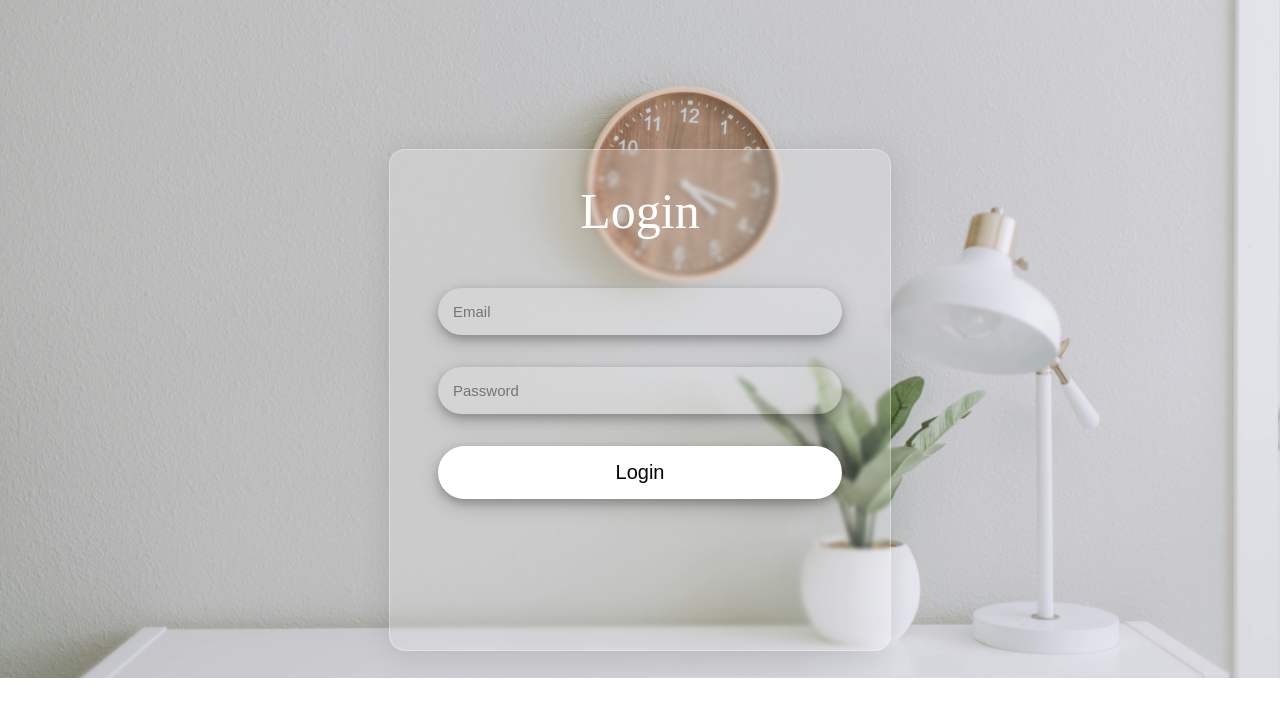
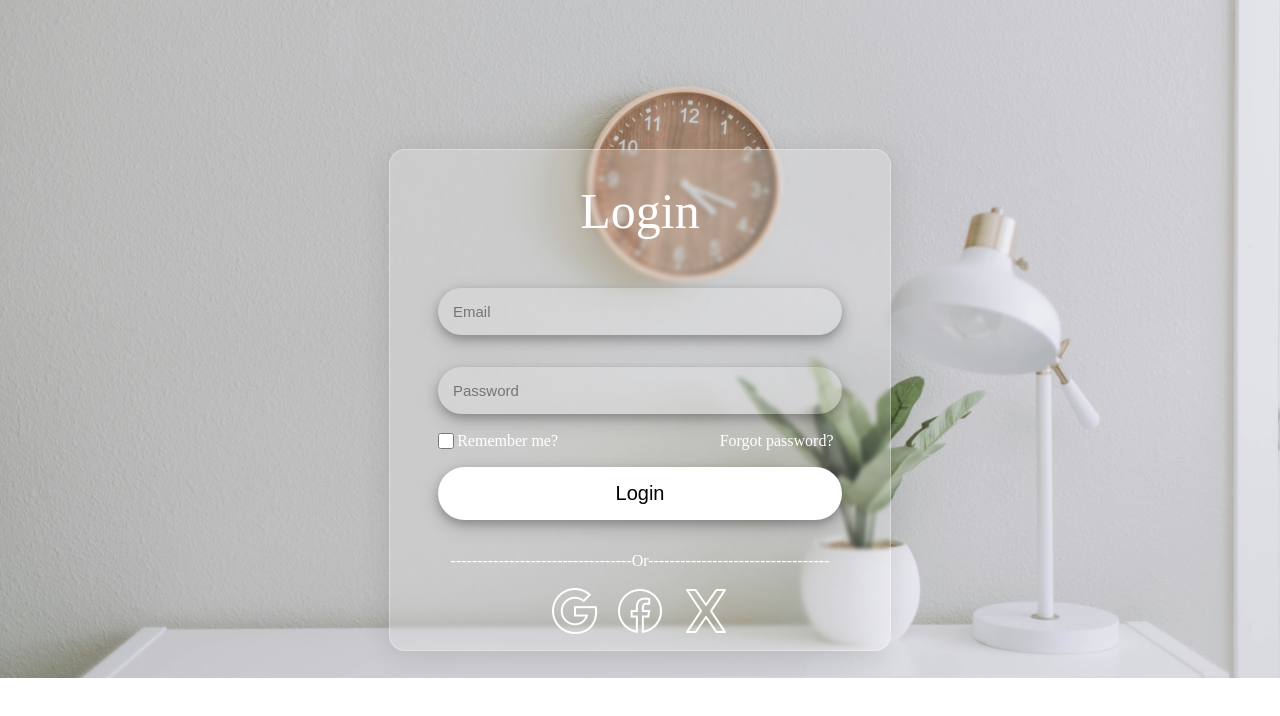
Before and after one commit to nghia46/Road-To-Css, a plain HTML site: page LoginPage/index.html in a window 1280 px wide. Drawn offline with Linux system fonts and the light colour scheme.

Commit message:
add css to login page

```diff
--- a/LoginPage/index.html
+++ b/LoginPage/index.html
@@ -1,30 +1,29 @@
 <!DOCTYPE html>
 <html lang="en">
   <head>
-    <meta charset="UTF-8">
-    <meta http-equiv="X-UA-Compatible" content="IE=edge">
-    <meta name="viewport" content="width=device-width, initial-scale=1.0">
-    <link rel="stylesheet" href="style.css">
+    <meta charset="UTF-8" />
+    <meta http-equiv="X-UA-Compatible" content="IE=edge" />
+    <meta name="viewport" content="width=device-width, initial-scale=1.0" />
+    <link rel="stylesheet" href="style.css" />
   </head>
   <body>
     <div class="container">
       <form class="login-form">
         <p class="title">Login</p>
-            <input
-            class="input"
-            type="email"
-            id="email"
-            name="email"
-            placeholder="Email"
-            required>
-            <input
-            placeholder="Password"
-            class="input"
-            type="password"
-            id="password"
-            name="password"
-            required>
+        <input type="email" placeholder="Email" required />
+        <input type="text" placeholder="Password" required />
+        <div class="forgotPass-RemmberMe-Container">
+          <input class="item item-1" type="checkbox" name="" id="" />
+          <label class="item item-2">Remember me?</label>
+          <a class="item item-3" href=".">Forgot password?</a>
+        </div>
         <button class="loginbtn" type="submit">Login</button>
+        <p class="or">----------------------------------Or----------------------------------</p>
+        <div class="otherLogin-Container">
+          <a href="."><img src="public/icons8-google-50.png" alt="" /></a>
+          <a href="."><img src="public/icons8-facebook-50.png" alt="" /></a>
+          <a href="."><img src="public/icons8-x-50.png" alt="" /></a>
+        </div>
       </form>
     </div>
   </body>
--- a/LoginPage/style.scss
+++ b/LoginPage/style.scss
@@ -30,7 +30,8 @@ html {
           font-size: 50px;
           color: white;
         }
-        .input {
+        input[type="email"],
+        input[type="text"] {
           margin: 1rem 3rem 1rem 3rem;
           width: auto;
           padding: 15px;
@@ -58,6 +59,42 @@ html {
             0 6px 20px 0 rgba(0, 0, 0, 0.19);
           transition: all 0.2s ease;
         }
+        .or {
+          display: flex;
+          justify-content: center;
+          color: white;
+        }
+        .forgotPass-RemmberMe-Container {
+          display: flex;
+          align-items: flex-start;
+          .item {
+            margin: 0.1rem;
+            &-1 {
+              margin-top: 0.2rem;
+              margin-left: 3rem;
+              width: 1rem;
+              height: 1rem;
+            }
+            &-2 {
+              color: white;
+              margin-right: 10rem;
+            }
+            &-3 {
+              color: white;
+              text-decoration: none;
+            }
+          }
+        }
+        .otherLogin-Container {
+          display: flex;
+          justify-content: center;
+          a {
+            margin: 0 0.5rem 0 0.5rem;
+            img{
+              filter: invert(100%);
+            }
+          }
+        }
       }
     }
   }
```
Also changed, not shown: LoginPage/public/icons8-facebook-50.png (added), LoginPage/public/icons8-google-50.png (added), LoginPage/public/icons8-lock-16.png (added), LoginPage/public/icons8-user-16.png (added), LoginPage/public/icons8-x-50.png (added), LoginPage/style.css, 1 other file. Lines whose indentation alone changed are shown as unchanged.
